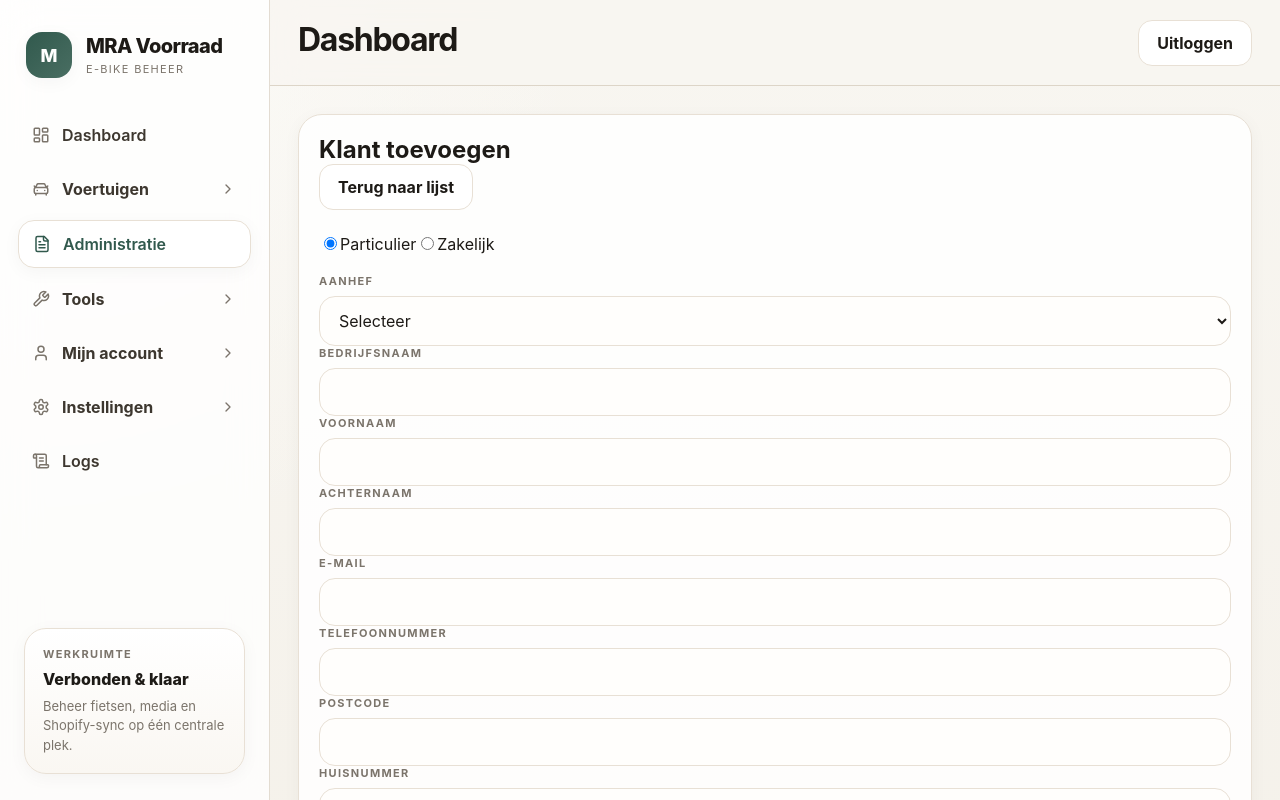
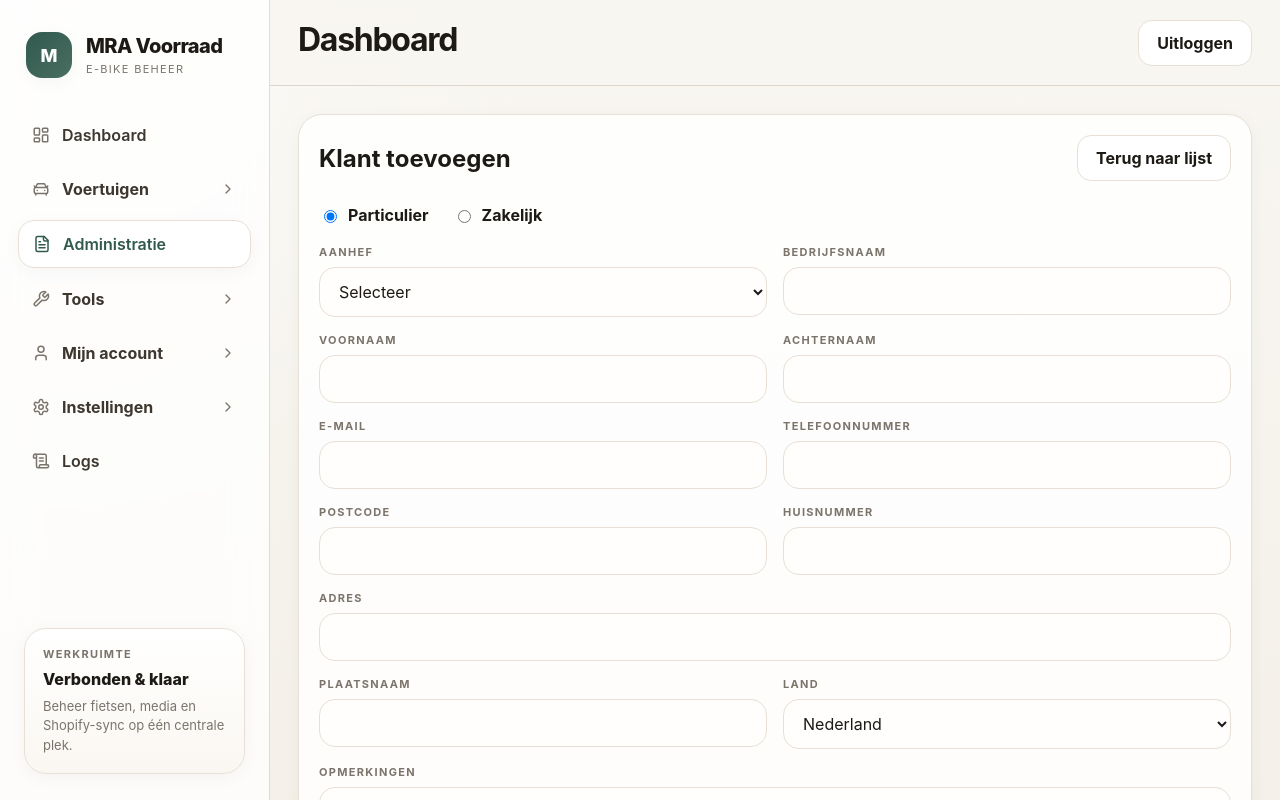
Before and after one commit to kenzy204/MRA-Inventory, a React app in the folder frontend/: page /administratie/clients/new in a window 1280 px wide. Shown: the top 800 px of the page. Built offline with nearby package versions, Linux system fonts and the light colour scheme; no server answers; sample sign-in values are in the browser's storage; the HTML template or start-up script is replaced by a standard one.

Commit message:
Update index.css

```diff
--- a/frontend/src/index.css
+++ b/frontend/src/index.css
@@ -1257,3 +1257,90 @@ button {
     grid-template-columns: 1fr;
   }
 }
+
+
+.admin-tabs {
+  display: flex;
+  gap: 8px;
+  flex-wrap: wrap;
+  margin-bottom: 20px;
+  border-bottom: 1px solid var(--border);
+  padding-bottom: 12px;
+}
+
+.admin-tab {
+  border: 0;
+  background: transparent;
+  padding: 10px 14px;
+  border-radius: 12px;
+  font-weight: 700;
+  color: var(--muted);
+}
+
+.admin-tab:hover {
+  background: var(--bg-soft);
+  color: var(--primary);
+}
+
+.admin-tab.active {
+  background: var(--primary-soft);
+  color: var(--primary);
+}
+
+.admin-toolbar {
+  display: grid;
+  grid-template-columns: 1fr auto;
+  gap: 12px;
+  margin-bottom: 18px;
+}
+
+.admin-placeholder {
+  padding: 28px 8px 8px;
+}
+
+.admin-placeholder h3 {
+  margin: 0 0 8px;
+}
+
+.admin-placeholder p {
+  margin: 0;
+  color: var(--muted);
+}
+
+.admin-page-head {
+  display: flex;
+  align-items: center;
+  justify-content: space-between;
+  gap: 16px;
+}
+
+.client-type-row {
+  display: flex;
+  gap: 24px;
+  flex-wrap: wrap;
+}
+
+.radio-option {
+  display: inline-flex;
+  align-items: center;
+  gap: 8px;
+  font-weight: 700;
+}
+
+.client-form-grid {
+  display: grid;
+  grid-template-columns: 1fr 1fr;
+  gap: 16px;
+}
+
+@media (max-width: 960px) {
+  .admin-toolbar,
+  .client-form-grid {
+    grid-template-columns: 1fr;
+  }
+
+  .admin-page-head {
+    flex-direction: column;
+    align-items: flex-start;
+  }
+}
```
